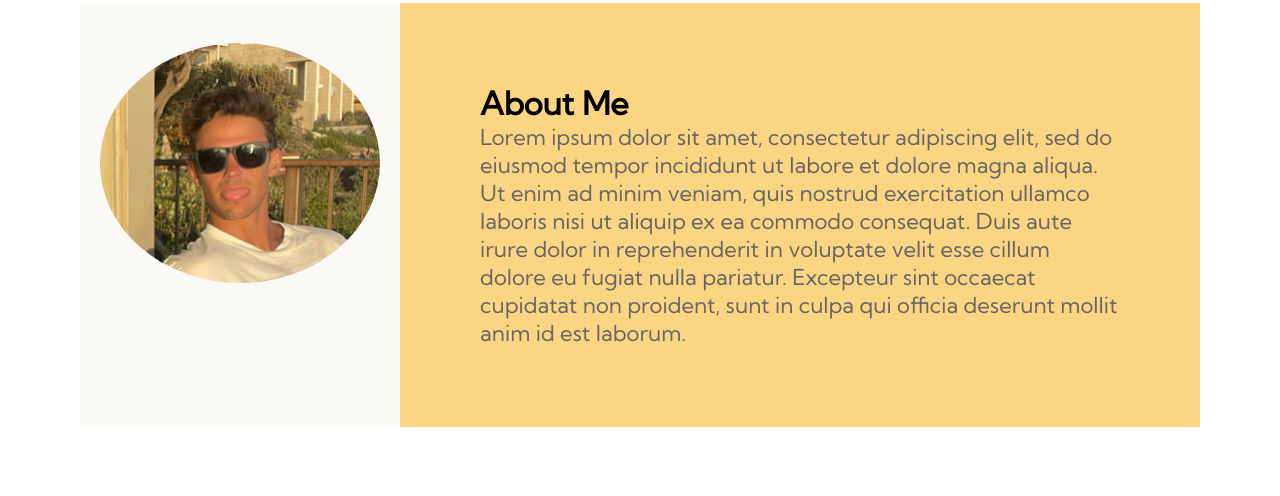
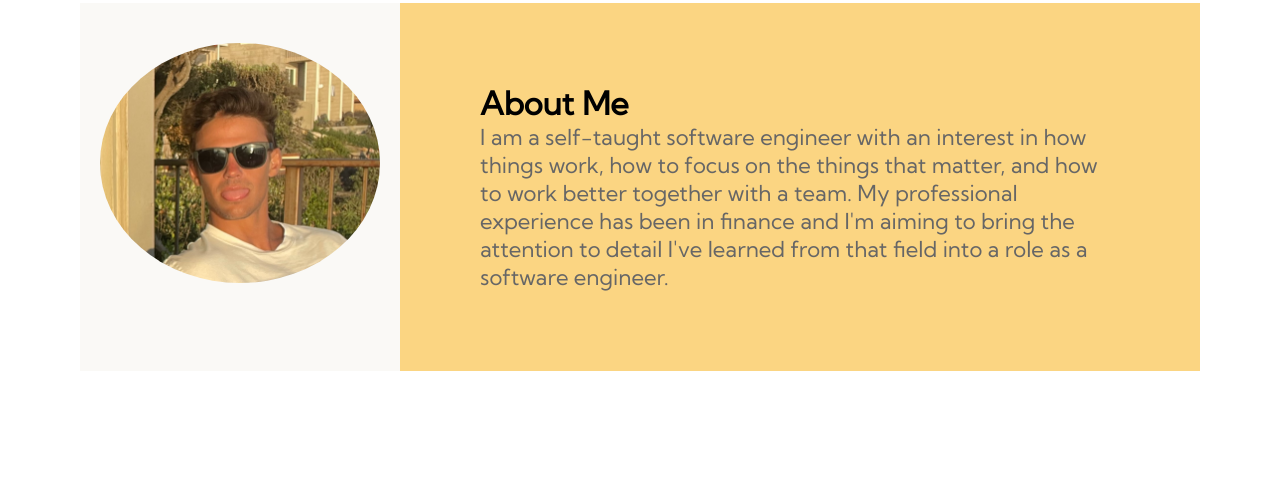
Before and after one commit to jbullzy/portfolio-website, a plain HTML site: page index.html in a window 1280 px wide. Shown: the part 2280-2776 px from the top of the page. Drawn offline with Linux system fonts and the light colour scheme.

Commit message:
updating index

```diff
--- a/index.html
+++ b/index.html
@@ -82,7 +82,7 @@
             <div class="about__text">
                 <h1>About Me</h1>
                 <p>
-                    Lorem ipsum dolor sit amet, consectetur adipiscing elit, sed do eiusmod tempor incididunt ut labore et dolore magna aliqua. Ut enim ad minim veniam, quis nostrud exercitation ullamco laboris nisi ut aliquip ex ea commodo consequat. Duis aute irure dolor in reprehenderit in voluptate velit esse cillum dolore eu fugiat nulla pariatur. Excepteur sint occaecat cupidatat non proident, sunt in culpa qui officia deserunt mollit anim id est laborum.
+                    I am a self-taught software engineer with an interest in how things work, how to focus on the things that matter, and how to work better together with a team. My professional experience has been in finance and I'm aiming to bring the attention to detail I've learned from that field into a role as a software engineer.
                 </p>
             </div>
         </div>
@@ -100,7 +100,7 @@
                     </div>
                     <div class="cv-description">
                         <p>
-                            Lorem ipsum dolor sit amet, consectetur adipiscing elit, sed do eiusmod tempor incididunt ut labore et dolore magna aliqua. Ut enim ad minim veniam, quis nostrud exercitation ullamco laboris nisi ut aliquip ex ea commodo consequat. Duis aute irure dolor in reprehenderit in voluptate velit esse cillum dolore eu fugiat nulla pariatur. Excepteur sint occaecat cupidatat non proident, sunt in culpa qui officia deserunt mollit anim id est laborum.
+                            Graduated with a 3.70 GPA. Coursework in information technology, accounting, finance, and marketing. Advanced coursework in calculus, statistics, econometrics, international economics, and intermediate macro/microeconomic theory. Other memorable courses included general physics, environmental design, and construction.
                         </p>
                     </div>
                 </div>
@@ -114,7 +114,7 @@
                     </div>
                     <div class="cv-description">
                         <p>
-                            Lorem ipsum dolor sit amet, consectetur adipiscing elit, sed do eiusmod tempor incididunt ut labore et dolore magna aliqua. Ut enim ad minim veniam, quis nostrud exercitation ullamco laboris nisi ut aliquip ex ea commodo consequat. Duis aute irure dolor in reprehenderit in voluptate velit esse cillum dolore eu fugiat nulla pariatur. Excepteur sint occaecat cupidatat non proident, sunt in culpa qui officia deserunt mollit anim id est laborum.
+                            Managed current loan portfolio of loan officers in the Camelback location. Duties included creating reports for upcoming and past due loans, communicating with the loan officers and clients on new loan requirements, and generally keeping information current on all client relationships in the Bank's system.
                         </p>
                     </div>
                 </div>
```
Also changed, not shown: 1 other file.
